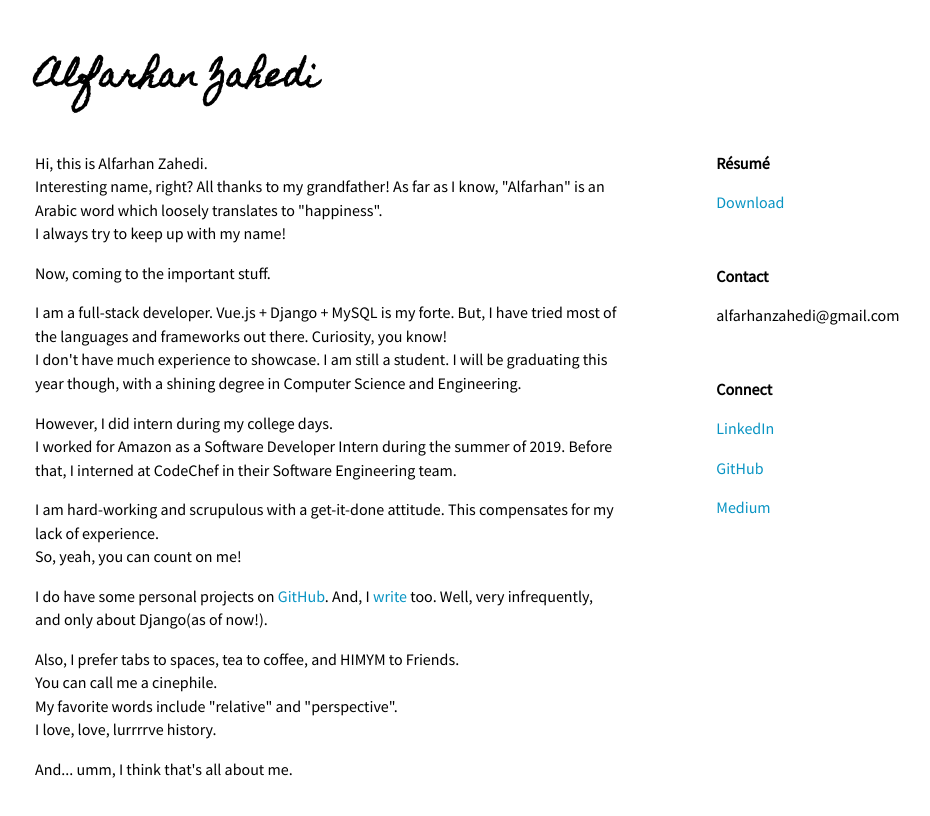
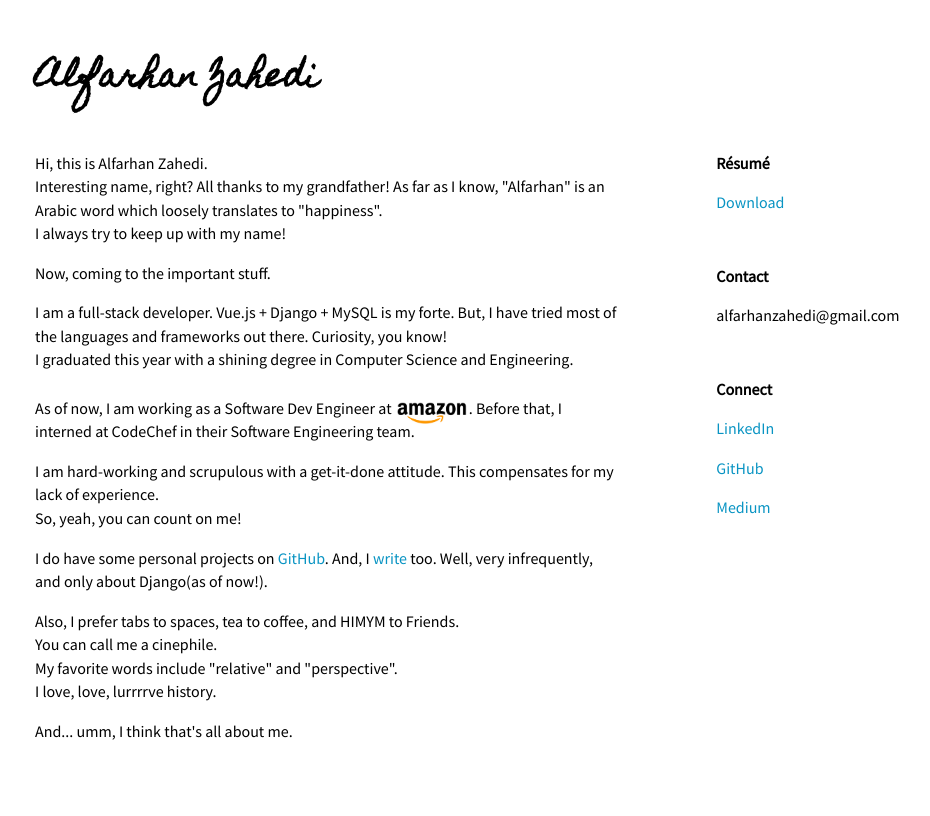
Before and after one commit to alfarhanzahedi/alfarhanzahedi.github.io, a plain HTML site: page index.html in a window 1280 px wide. Shown: the whole page, without its empty margins (21-951 px from the left). Drawn offline with Linux system fonts and the light colour scheme.

Commit message:
Update content

```diff
--- a/css/style.css
+++ b/css/style.css
@@ -74,6 +74,15 @@ hr.divider {
 	margin-bottom: 2rem;
 }
 
+.logo__inline_amazon {
+	display: inline-block;
+	width: 70px;
+	height: auto;
+	position: relative;
+	top: 12px;
+	margin: 2px;
+}
+
 /*
 	CSS for large devices (desktops, 992px and up)
 */
--- a/index.html
+++ b/index.html
@@ -41,15 +41,11 @@
 						</p>
 						<p>
 							I am a full-stack developer. Vue.js + Django + MySQL is my forte. But, I have tried most of
-							the
-							languages and frameworks out there. Curiosity, you know! <br />
-							I don't have much experience to showcase. I am still a student. I will be graduating this
-							year
-							though, with a shining degree in Computer Science and Engineering. <br />
+							the languages and frameworks out there. Curiosity, you know! <br />
+							I graduated this year with a shining degree in Computer Science and Engineering. <br />
 						</p>
 						<p>
-							However, I did intern during my college days.<br />
-							I worked for Amazon as a Software Developer Intern during the summer of 2019.
+							As of now, I am working as a Software Dev Engineer at <img src="amazon_logo.png" alt="Amazon's logo" class="logo__inline_amazon" />.
 							Before that, I interned at CodeChef in their Software Engineering team.
 						</p>
 						<p>
```
Also changed, not shown: amazon_logo.png (added).
